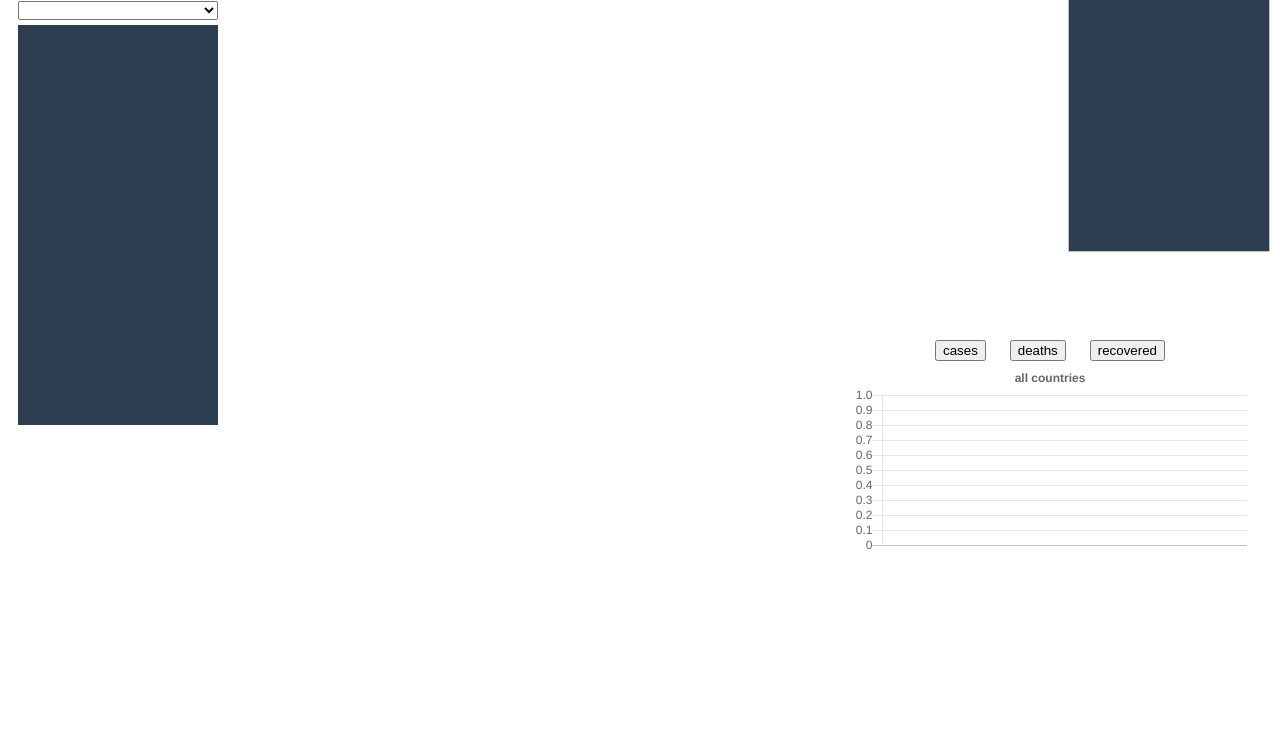
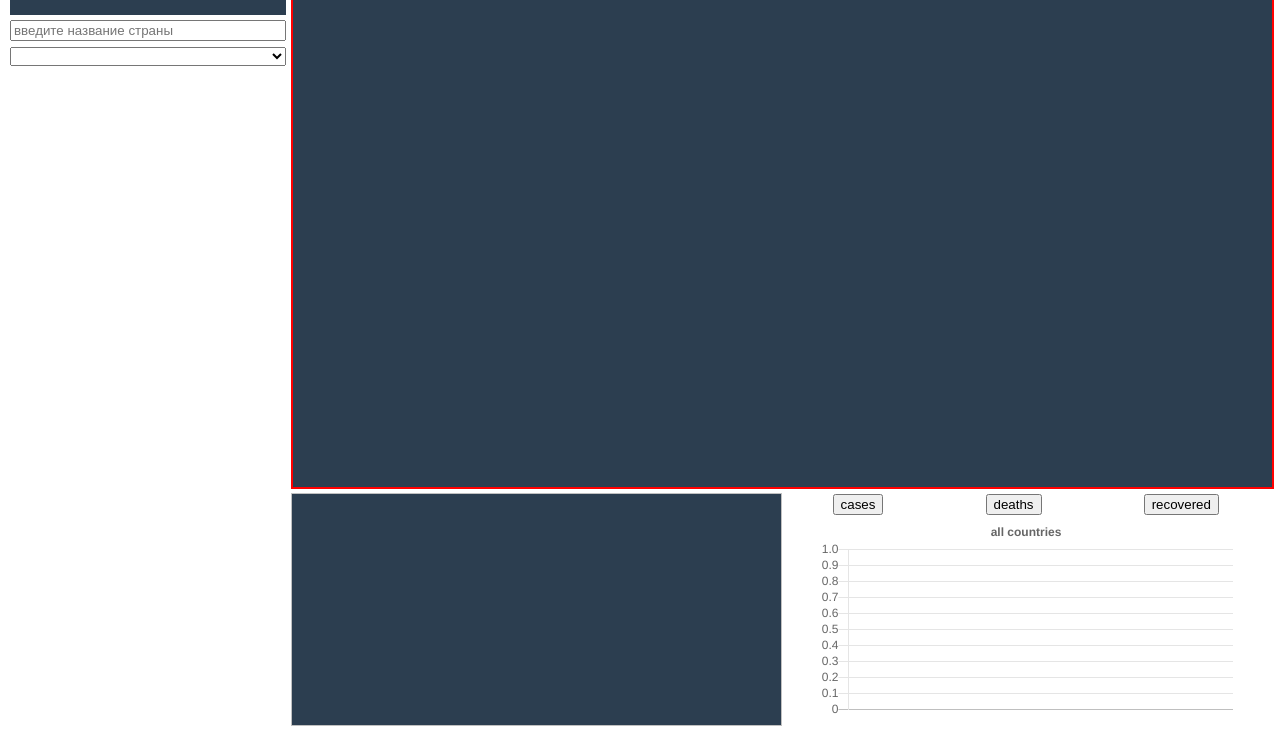
Before and after one commit to SergRudovich/covid-dashboard, a website built with webpack: page src/index.html in a window 1280 px wide. Shown: the part 60-800 px from the top of the page. Built offline with nearby package versions, Linux system fonts and the light colour scheme; no server answers.

Commit message:
feat: rebuild project

```diff
--- a/src/getCardCountry.js
+++ b/src/getCardCountry.js
@@ -14,7 +14,7 @@ function getCardCountry(data) {
 
   return `
     <div class='card'>
-      <div class='wrapper'>
+      <div class='card__wrapper'>
         <span>
           <img class='card__flag' src='${data.flag}' alt='flag'>
         </span>
--- a/src/getDom.js
+++ b/src/getDom.js
@@ -1,31 +1,48 @@
 export {getDom}
 
 function getDom(){
+    const root = document.querySelector('#root');
 
-    let globalCasesCounter = document.createElement('div');
+    const header = document.createElement('header');
+    header.classList.add('header');
+
+    const map = document.createElement('div');
+    map.classList.add('map')
+
+    const wrapper = document.createElement('div');
+    wrapper.classList.add('wrapper');
+
+    const wrapperInner = document.createElement('div');
+    wrapperInner.classList.add('wrapper__inner');
+
+    const globalCasesCounter = document.createElement('div');
     globalCasesCounter.classList.add('global-case-counter');
 
-    let divSearch = document.createElement('input');
+    const divSearch = document.createElement('input');
     divSearch.classList.add('data-search');
     divSearch.placeholder = 'введите название страны';
 
-    let dataArticle = document.createElement('article');
+    const dataArticle = document.createElement('article');
     dataArticle.classList.add('data-article');
 
-    let divData = document.createElement('div');
+    const divData = document.createElement('div');
     divData.classList.add('data-countries');
 
-    let divStatistics = document.createElement('div');
+    const divStatistics = document.createElement('div');
     divStatistics.classList.add('data-statistics');
 
-    let divSelect = document.createElement('div');
+    const divSelect = document.createElement('div');
     divSelect.classList.add('container-choice-indicator');
 
-    let choiceIndicator = document.createElement('select');
+    const choiceIndicator = document.createElement('select');
     choiceIndicator.classList.add('choice-indicator');
 
-    let scheduleMain = document.createElement('div');
+    const scheduleMain = document.createElement('div');
     scheduleMain.classList.add('schedule-main');
+
+    header.innerHTML = `
+        <h1 class="header__title">COVID-19 Dashboard</h1>
+    `;
 
     scheduleMain.innerHTML = `
         <div class="control-buttons">
@@ -38,10 +55,6 @@ function getDom(){
         </div>
     `;
 
-
-    document.body.append(scheduleMain);
-
-
     divSelect.append(choiceIndicator);
 
 
@@ -50,7 +63,10 @@ function getDom(){
     dataArticle.append(divSelect);
     dataArticle.append(divData);
 
-    document.body.append(dataArticle);
-    document.body.append(divStatistics);
+    wrapperInner.append(divStatistics,scheduleMain);
+    wrapper.append(map, wrapperInner)
 
+    root.append(dataArticle,wrapper)
+
+    document.body.append(header, root);
 }
--- a/src/index.html
+++ b/src/index.html
@@ -1,10 +1,11 @@
 <!DOCTYPE html>
 <html lang="en">
-<head>
-    <meta charset="UTF-8">
-    <meta name="viewport" content="width=device-width, initial-scale=1.0">
+  <head>
+    <meta charset="UTF-8" />
+    <meta name="viewport" content="width=device-width, initial-scale=1.0" />
     <title>Covid dashboard</title>
-</head>
-<body>
-</body>
+  </head>
+  <body>
+    <div id="root"></div>
+  </body>
 </html>
--- a/src/styles/style.scss
+++ b/src/styles/style.scss
@@ -1,23 +1,46 @@
 // @import "~normalize.css";
 @import 'roboto.css';
+@import 'variables';
 
 body {
   font-family: 'Roboto', sans-serif;
+  padding: 0;
+  margin: 0;
+}
+
+#root {
+  height: calc(100vh - 70px);
+  display: flex;
+  justify-content: space-between;
+  padding: 5px 10px;
+}
+
+.header {
+  display: flex;
+  align-items: center;
+  background: $bg-color;
+  height: 50px;
+  &__title {
+    color: $title-color;
+    padding-left: 10px;
+    margin: 0;
+  }
 }
 
 .data-article {
-  margin-top: 10px;
-  margin-left: 10px;
-  width: 200px;
-
+  min-width: 200px;
+  display: flex;
+  flex-direction: column;
+  width: 22%;
+  margin-right: 5px;
   .global-case-counter {
     padding: 10px 0;
     display: flex;
     flex-direction: column;
     align-items: center;
     justify-content: center;
-    background-color: #2c3e50;
-
+    background: $bg-color;
+    margin-bottom: 5px;
     .description {
       color: #bdc3c7;
     }
@@ -29,16 +52,12 @@ body {
   }
 
   .data-search {
-    margin-top: 5px;
-    width: 192px;
+    margin-bottom: 5px;
   }
 
   .data-countries {
-    margin-top: 5px;
     overflow: auto;
-    width: 200px;
-    height: 400px;
-    background-color: #2c3e50;
+    background: $bg-color;
   }
 
   .card {
@@ -68,50 +87,70 @@ body {
   }
 
   .choice-indicator {
-    margin-top: 5px;
+    margin-bottom: 5px;
     width: 100%;
   }
 }
 
-.data-statistics {
+.map {
+  width: 100%;
+  height: 100%;
+  background: $bg-color;
+  border: 2px solid red;
+  margin-bottom: 5px;
+}
+
+.wrapper {
+  width: 78%;
   display: flex;
   flex-direction: column;
-  //justify-content: center;
-  //align-items: center;
+  justify-content: space-between;
+  &__inner {
+    height: 40%;
+    display: flex;
+    align-items: center;
+    justify-content: space-between;
+  }
+}
+
+.data-statistics {
+  width: 50%;
+  display: flex;
+  flex-direction: column;
+  align-items: center;
   font-size: 13px;
-  position: absolute;
-  right: 10px;
-  top: 10px;
-  width: 200px;
-  height: 300px;
+  height: 100%;
   border: 1px solid silver;
-
-  background-color: #2c3e50;
+  background: $bg-color;
   color: #bdc3c7;
+  overflow: auto;
 
   .statistics-CONT,
   .statistics-RONT,
   .statistics-DONT {
     font-size: 12px;
     display: flex;
-    flex-direction: column;
+    // flex-direction: column;
   }
 
-  .statistics {
-    position: relative;
-    margin-top: 10px;
-    margin-left: 10px;
+  .statistics,
+  .statistics-country {
+    width: 70%;
+    display: flex;
+    justify-content: space-between;
+    padding: 5px;
+    border-bottom: 1px solid #bdc3c7;
   }
 
-  .statistics:after {
-    position: absolute;
-    content: '';
-    width: 180px;
-    height: 1px;
-    background-color: #bdc3c7;
-    top: 22px;
-    left: 0;
-  }
+  // .statistics:after {
+  //   position: absolute;
+  //   content: '';
+  //   width: 180px;
+  //   height: 1px;
+  //   background-color: #bdc3c7;
+  //   top: 22px;
+  //   left: 0;
+  // }
 
   div:nth-last-child(-n + 3):after {
     top: 32px;
@@ -121,31 +160,26 @@ body {
     color: #3498db;
   }
 
-  .statistics-country {
-    margin-top: 10px;
-    margin-left: 10px;
+  // .statistics-country {
+  //   margin-top: 10px;
+  //   margin-left: 10px;
+  // }
+}
+
+.schedule-main {
+  width: 50%;
+
+  .control-buttons {
+    display: flex;
+    justify-content: space-around;
+  }
+
+  .chart-container {
+    width: 100%;
   }
 }
 
-.schedule-main {
-  width: 400px;
-  height: 300px;
-  position: absolute;
-  right: 30px;
-  top: 400px;
-
-  .control-buttons {
-    margin: 0 auto;
-    width: 230px;
-    display: flex;
-    justify-content: space-between;
-  }
-
-  .chart-container {
-    //position: absolute;
-    right: 30px;
-    top: 400px;
-    //width: 400px;
-    //height: 200px;
-  }
+canvas {
+  max-width: 420px;
+  margin: 0 auto;
 }
--- /dev/null
+++ b/src/styles/variables.scss
@@ -0,0 +1,2 @@
+$bg-color: #2c3e50;
+$title-color: #bdc3c7;
```
Also changed, not shown: public/index.html (added, +11 -0 lines), 4 other files.
